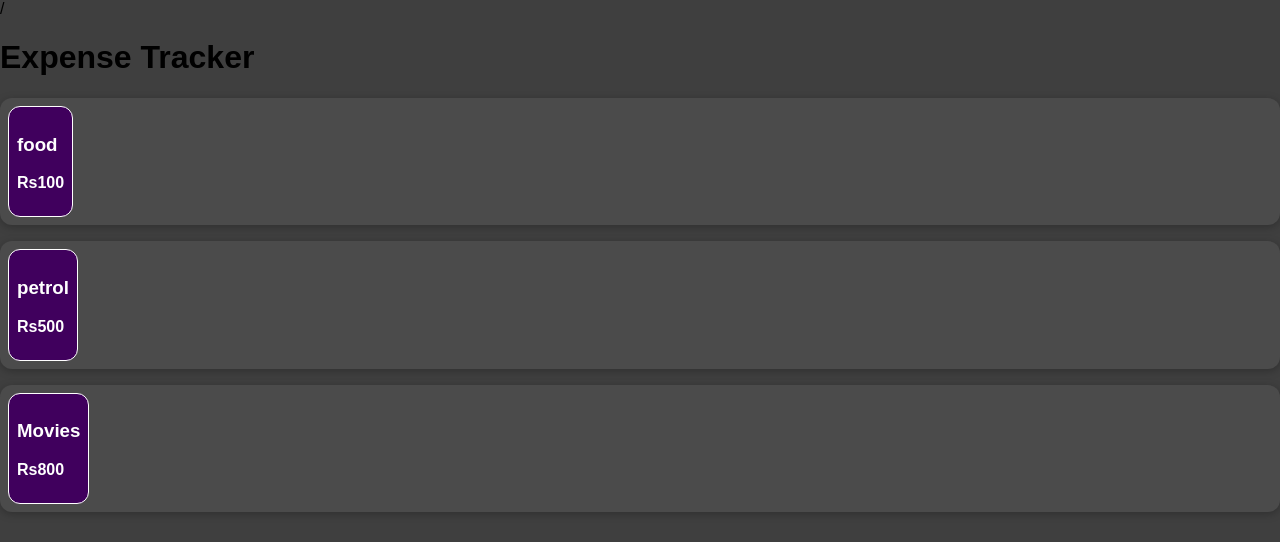
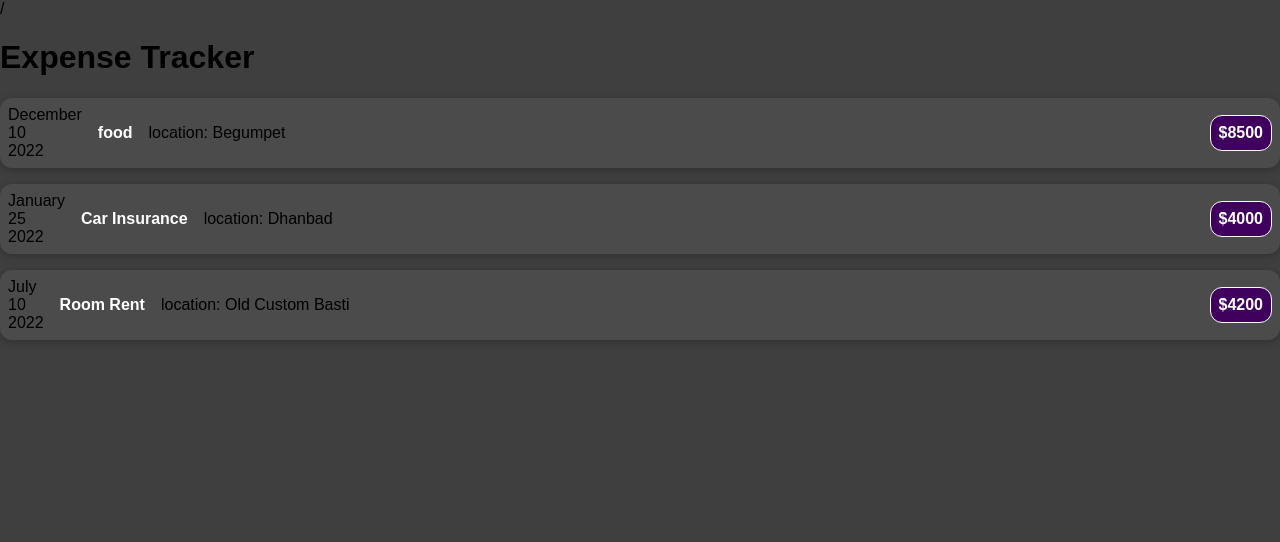
Before and after one commit to AzmatKhan12/Expense-Udemy, a JavaScript app: page / in a window 1280 px wide. Shown: the top 542 px of the page. Built offline with nearby package versions, Linux system fonts and the light colour scheme; a web font is replaced by a local one.

Commit message:
add location

```diff
--- a/src/App.js
+++ b/src/App.js
@@ -3,35 +3,51 @@
  import ExpenseItem from './components/ExpenseItem';
 
 function App() {
+
   let expense = [
     {
+      id: "exp1",
+      date: new Date(2022,11,10),
       expeseTitle: "food",
-      expeseAmount: 100,
+      expeseAmount: 8500,
+      explocation: "Begumpet",
     },
     {
-      expeseTitle: "petrol",
-      expeseAmount: 500,
+      id: "exp2",
+      date: new Date(2021,12,25),
+      expeseTitle: "Car Insurance",
+      expeseAmount: 4000,
+      explocation: "Dhanbad",
     },
     {
-      expeseTitle: "Movies",
-      expeseAmount: 800,
-    }
+      id: "exp3",
+      date: new Date(2022,6,10),
+      expeseTitle: "Room Rent",
+      expeseAmount: 4200,
+      explocation: "Old Custom Basti",
+    },
   ];
 
   return (
     <div>
       /<h1> Expense Tracker</h1>
       <ExpenseItem
+        date={expense[0].date}
         title={expense[0].expeseTitle}
         amount={expense[0].expeseAmount}
+        location={expense[0].explocation}
       ></ExpenseItem>
       <ExpenseItem
+        date={expense[1].date}
         title={expense[1].expeseTitle}
         amount={expense[1].expeseAmount}
+        location={expense[1].explocation}
       ></ExpenseItem>
       <ExpenseItem
+        date={expense[2].date}
         title={expense[2].expeseTitle}
         amount={expense[2].expeseAmount}
+        location={expense[2].explocation}
       ></ExpenseItem>
     </div>
   );
--- a/src/components/ExpenseItem.css
+++ b/src/components/ExpenseItem.css
@@ -29,3 +29,22 @@
     border-radius: 12px;
 
 }
+
+h2{
+    color: #3a3a3a;
+    font-size: 1rem;
+    margin: 0 1rem;
+    color: white;
+}
+
+@media(min-width:580px){
+
+ .Expense-h2{
+  font-size: 1.25rem;
+  }
+  .Expene-item_pric{
+    font-size: 1.25rem;
+    padding: 0.5rem 1.5rem;
+  }
+
+}
--- a/src/components/ExpenseItem.js
+++ b/src/components/ExpenseItem.js
@@ -1,15 +1,25 @@
-  import './ExpenseItem.css';
+/** @format */
 
-function ExpenseItem(props){
-    return (
-      <div className="Expense-item">
-        <div className="Expene-item_price">
-          <h3> {props.title}</h3>
-          <p> Rs{props.amount}</p>
-        </div>
-        <div></div>
+import "./ExpenseItem.css";
+function ExpenseItem (props) {
+  const month = props.date.toLocaleString("en-US", { month: "long" });
+  const day = props.date.toLocaleString("en-US", { day: "2-digit" });
+  const year = props.date.getFullYear();
+
+  return (
+    <div className="Expense-item">
+      <div>
+        <div>{month}</div>
+        <div>{day}</div>
+        <div> {year}</div>
       </div>
-    );
+      <h2 className="h2">{props.title}</h2>
+      <div>location: {props.location}</div>
+      <div className="Expense-item_description">
+        <div className="Expene-item_price">${props.amount}</div>
+      </div>
+    </div>
+  );
 }
 
 export default ExpenseItem;
```
